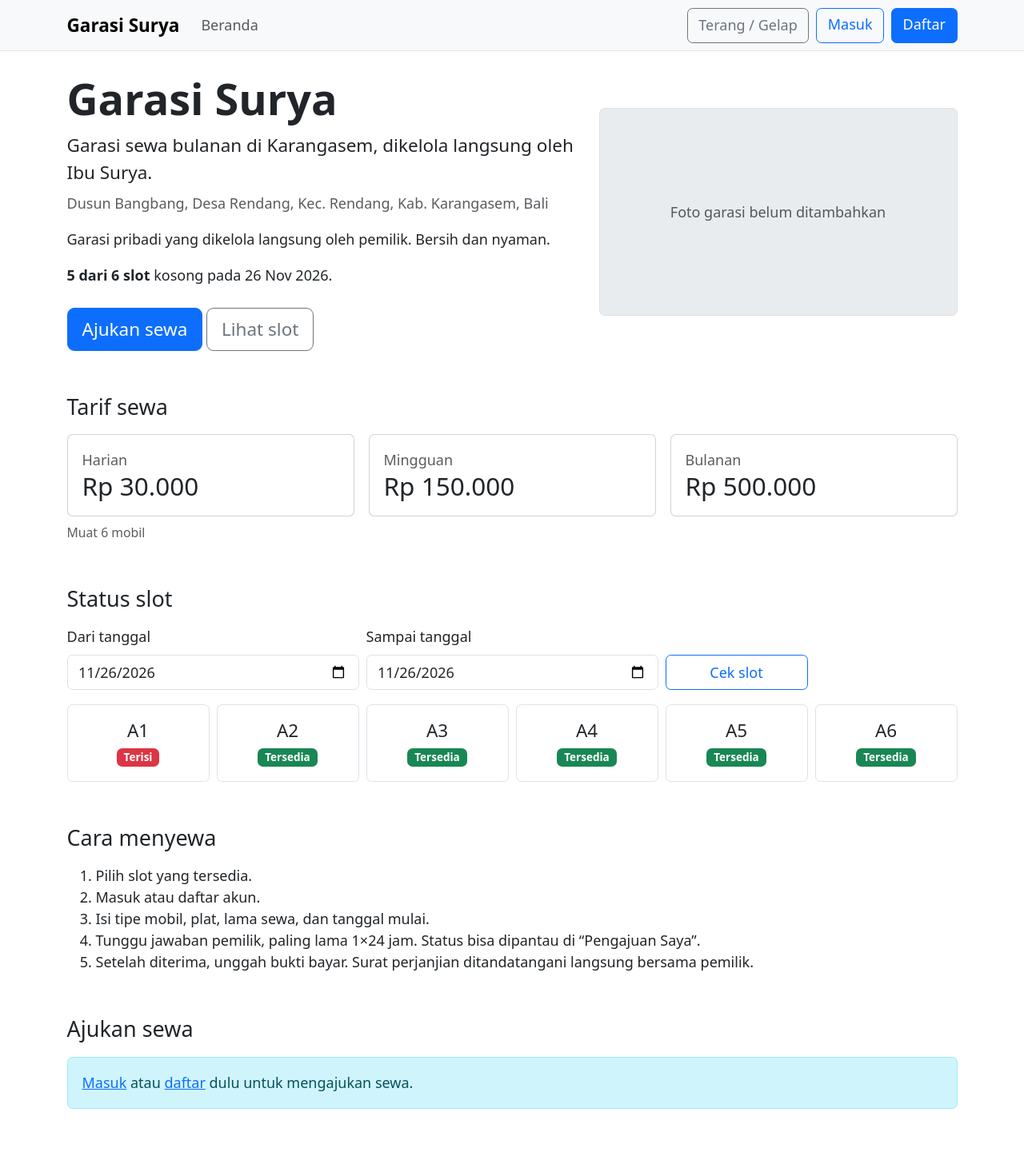
After one commit to Narendra-ma/Tugas-UX, a Laravel app: page / in a window 1280 px wide. The commit adds this page. Shown: the whole page at 80% size. Run offline with Laravel 12, Linux system fonts and the light colour scheme; data comes from the database, SQL or seed files in the repository; both versions use the stored data as it was after the commit.

Commit message:
Add files via upload

```diff
--- a/resources/views/bookings/index.blade.php
+++ b/resources/views/bookings/index.blade.php
@@ -51,7 +51,7 @@
         </div>
     </div>
 @empty
-    <p class="text-body-secondary">Belum ada pengajuan. <a href="{{ route('garages.index') }}">Cari garasi</a></p>
+    <p class="text-body-secondary">Belum ada pengajuan. <a href="{{ route('garages.index') }}">Lihat slot</a></p>
 @endforelse
 
 {{ $bookings->links('pagination::bootstrap-5') }}
--- /dev/null
+++ b/resources/views/garages/landing.blade.php
@@ -0,0 +1,151 @@
+@extends('layouts.app')
+@section('title', $garage->name)
+@section('content')
+@php
+    $rp = fn ($n) => 'Rp '.number_format($n, 0, ',', '.');
+    $badge = ['tersedia' => 'success', 'menunggu' => 'warning', 'terisi' => 'danger'];
+    $label = ['tersedia' => 'Tersedia', 'menunggu' => 'Menunggu', 'terisi' => 'Terisi'];
+    $free = $garage->slots->filter(fn ($s) => $s->displayStatus() === 'tersedia');
+@endphp
+
+<section class="row g-4 align-items-center mb-5">
+    <div class="col-lg-7">
+        <h1 class="display-5 fw-bold">{{ $garage->name }}</h1>
+        <p class="fs-5 mb-2">Garasi sewa bulanan di {{ $garage->city }}, dikelola langsung oleh {{ $garage->owner->name }}.</p>
+        <p class="text-body-secondary">{{ $garage->address }}</p>
+        @if ($garage->description)<p>{{ $garage->description }}</p>@endif
+        <p class="mb-4">
+            <strong>{{ $free->count() }} dari {{ $garage->slots->count() }} slot</strong>
+            kosong pada {{ \Carbon\Carbon::parse($start)->translatedFormat('d M Y') }}@if ($end !== $start) sampai {{ \Carbon\Carbon::parse($end)->translatedFormat('d M Y') }}@endif.
+        </p>
+        <a class="btn btn-primary btn-lg" href="#ajukan">Ajukan sewa</a>
+        <a class="btn btn-outline-secondary btn-lg" href="#slot">Lihat slot</a>
+    </div>
+    <div class="col-lg-5">
+        @if ($garage->photo_path)
+            <img class="img-fluid rounded" src="{{ asset('storage/'.$garage->photo_path) }}" alt="Foto {{ $garage->name }}">
+        @else
+            <div class="rounded border garage-img d-flex align-items-center justify-content-center text-body-secondary" style="height:260px">Foto garasi belum ditambahkan</div>
+        @endif
+    </div>
+</section>
+
+<section class="mb-5">
+    <h2 class="h4 mb-3">Tarif sewa</h2>
+    <div class="row g-3">
+        @foreach (['price_daily' => 'Harian', 'price_weekly' => 'Mingguan', 'price_monthly' => 'Bulanan'] as $col => $name)
+            <div class="col-md-4">
+                <div class="card h-100"><div class="card-body">
+                    <div class="text-body-secondary">{{ $name }}</div>
+                    <div class="h3 mb-0">{{ $rp($garage->$col) }}</div>
+                </div></div>
+            </div>
+        @endforeach
+    </div>
+    @if ($garage->size_note)<p class="small text-body-secondary mt-2 mb-0">{{ $garage->size_note }}</p>@endif
+</section>
+
+<section class="mb-5" id="slot">
+    <h2 class="h4 mb-3">Status slot</h2>
+    <form method="GET" action="{{ route('garages.index') }}#slot" class="row g-2 mb-3">
+        <div class="col-sm-5 col-md-4">
+            <label class="form-label" for="start_date">Dari tanggal</label>
+            <input class="form-control" type="date" id="start_date" name="start_date" value="{{ $start }}">
+        </div>
+        <div class="col-sm-5 col-md-4">
+            <label class="form-label" for="end_date">Sampai tanggal</label>
+            <input class="form-control" type="date" id="end_date" name="end_date" value="{{ $end }}">
+        </div>
+        <div class="col-sm-2 d-flex align-items-end">
+            <button class="btn btn-outline-primary w-100">Cek slot</button>
+        </div>
+    </form>
+
+    <div class="row g-2">
+        @foreach ($garage->slots as $slot)
+            @php $status = $slot->displayStatus(); @endphp
+            <div class="col-4 col-md-2">
+                <div class="border rounded p-3 text-center">
+                    <div class="h5 mb-1">{{ $slot->code }}</div>
+                    <span class="badge text-bg-{{ $badge[$status] }}">{{ $label[$status] }}</span>
+                </div>
+            </div>
+        @endforeach
+    </div>
+</section>
+
+<section class="mb-5">
+    <h2 class="h4 mb-3">Cara menyewa</h2>
+    <ol class="mb-0">
+        <li>Pilih slot yang tersedia.</li>
+        <li>Masuk atau daftar akun.</li>
+        <li>Isi tipe mobil, plat, lama sewa, dan tanggal mulai.</li>
+        <li>Tunggu jawaban pemilik, paling lama 1&times;24 jam. Status bisa dipantau di &ldquo;Pengajuan Saya&rdquo;.</li>
+        <li>Setelah diterima, unggah bukti bayar. Surat perjanjian ditandatangani langsung bersama pemilik.</li>
+    </ol>
+</section>
+
+<section id="ajukan" class="mb-4">
+    <h2 class="h4 mb-3">Ajukan sewa</h2>
+    @guest
+        <div class="alert alert-info">
+            <a href="{{ route('login') }}">Masuk</a> atau <a href="{{ route('register') }}">daftar</a> dulu untuk mengajukan sewa.
+        </div>
+    @else
+        @if (auth()->user()->isOwner())
+            <div class="alert alert-secondary">Akun pemilik tidak bisa mengajukan sewa. Buka <a href="{{ route('owner.dashboard') }}">Ringkasan</a> untuk mengelola garasi.</div>
+        @elseif ($free->isEmpty())
+            <div class="alert alert-warning">Semua slot terisi pada tanggal yang dipilih. Coba tanggal lain di bagian Status slot.</div>
+        @else
+            <form method="POST" action="{{ route('bookings.store', $garage) }}" class="col-lg-8 px-0">
+                @csrf
+                <div class="mb-3">
+                    <label class="form-label" for="slot_id">Slot</label>
+                    <select class="form-select" id="slot_id" name="slot_id" required>
+                        <option value="">Pilih slot</option>
+                        @foreach ($free as $slot)
+                            <option value="{{ $slot->id }}" @selected(old('slot_id') == $slot->id)>{{ $slot->code }}{{ $slot->note ? ' - '.$slot->note : '' }}</option>
+                        @endforeach
+                    </select>
+                    <div class="form-text">Hanya slot yang kosong pada tanggal yang dicek di atas.</div>
+                </div>
+                <div class="row g-2 mb-3">
+                    <div class="col-md-6">
+                        <label class="form-label" for="car_type">Tipe mobil</label>
+                        <input class="form-control" id="car_type" name="car_type" value="{{ old('car_type') }}" placeholder="Avanza, Brio..." required>
+                    </div>
+                    <div class="col-md-6">
+                        <label class="form-label" for="plate">Plat nomor</label>
+                        <input class="form-control" id="plate" name="plate" value="{{ old('plate') }}" placeholder="DK 1234 AB" required>
+                    </div>
+                </div>
+                <div class="row g-2 mb-3">
+                    <div class="col-md-4">
+                        <label class="form-label" for="period">Hitungan harga</label>
+                        <select class="form-select" id="period" name="period" required>
+                            @foreach (\App\Models\Booking::PERIODS as $key => $name)
+                                <option value="{{ $key }}" @selected(old('period', 'monthly') === $key)>{{ $name }} ({{ $rp($garage->priceFor($key)) }})</option>
+                            @endforeach
+                        </select>
+                    </div>
+                    <div class="col-md-4">
+                        <label class="form-label" for="b_start">Mulai</label>
+                        <input class="form-control" type="date" id="b_start" name="start_date" value="{{ old('start_date', $start) }}" required>
+                    </div>
+                    <div class="col-md-4">
+                        <label class="form-label" for="b_end">Selesai</label>
+                        <input class="form-control" type="date" id="b_end" name="end_date" value="{{ old('end_date', $end) }}" required>
+                    </div>
+                </div>
+                <div class="form-check mb-3">
+                    <input class="form-check-input" type="checkbox" id="agree" name="agree" value="1">
+                    <label class="form-check-label" for="agree">
+                        Saya setuju dengan Syarat &amp; Ketentuan dan mengizinkan pemilik menyimpan data identitas serta plat kendaraan saya.
+                    </label>
+                </div>
+                <button class="btn btn-primary btn-lg">Kirim pengajuan</button>
+            </form>
+        @endif
+    @endguest
+</section>
+@endsection
--- a/resources/views/layouts/app.blade.php
+++ b/resources/views/layouts/app.blade.php
@@ -25,7 +25,7 @@
         </button>
         <div class="collapse navbar-collapse" id="nav">
             <ul class="navbar-nav me-auto">
-                <li class="nav-item"><a class="nav-link" href="{{ route('garages.index') }}">Cari Garasi</a></li>
+                <li class="nav-item"><a class="nav-link" href="{{ route('garages.index') }}">Beranda</a></li>
                 @auth
                     @if (auth()->user()->isOwner())
                         <li class="nav-item"><a class="nav-link" href="{{ route('owner.dashboard') }}">Ringkasan</a></li>
--- a/resources/views/owner/garages/index.blade.php
+++ b/resources/views/owner/garages/index.blade.php
@@ -3,7 +3,9 @@
 @section('content')
 <div class="d-flex justify-content-between align-items-center mb-3">
     <h1 class="h3 mb-0">Garasi &amp; slot saya</h1>
-    <a class="btn btn-primary" href="{{ route('owner.garages.create') }}">Tambah garasi</a>
+    @if ($garages->isEmpty())
+        <a class="btn btn-primary" href="{{ route('owner.garages.create') }}">Tambah garasi</a>
+    @endif
 </div>
 
 @forelse ($garages as $garage)
```
Also changed, not shown: database/garasi_surya.sql (added, +193 -0 lines), database/seeders/DatabaseSeeder.php (+1 -21 lines), resources/views/owner/dashboard.blade.php (+23 -0 lines).
